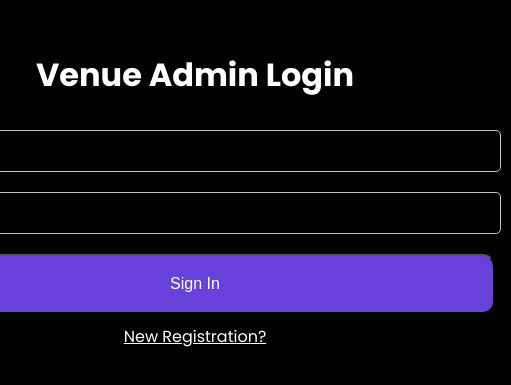
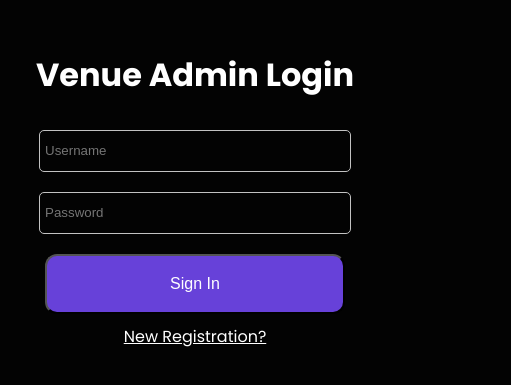
Before and after one commit to Rishi-Mishra0704/dhunJam-project, a Next.js app: page / in a window 390 px wide. Shown: the part 241-626 px from the top of the page, 511 px wide, since content can reach past the window. Built offline with nearby package versions, Linux system fonts and the light colour scheme; a web font is replaced by a local one.

Commit message:
add responsiveness

```diff
--- a/src/app/login/login.module.css
+++ b/src/app/login/login.module.css
@@ -43,3 +43,11 @@
   color: #fff;
   font-size: 16px;
 }
+@media only screen and (max-width: 768px) {
+    .input {
+      width: 300px; /* Adjusted width for smaller screens */
+    }
+    .signin {
+        width: 300px;
+    }
+  }
```
